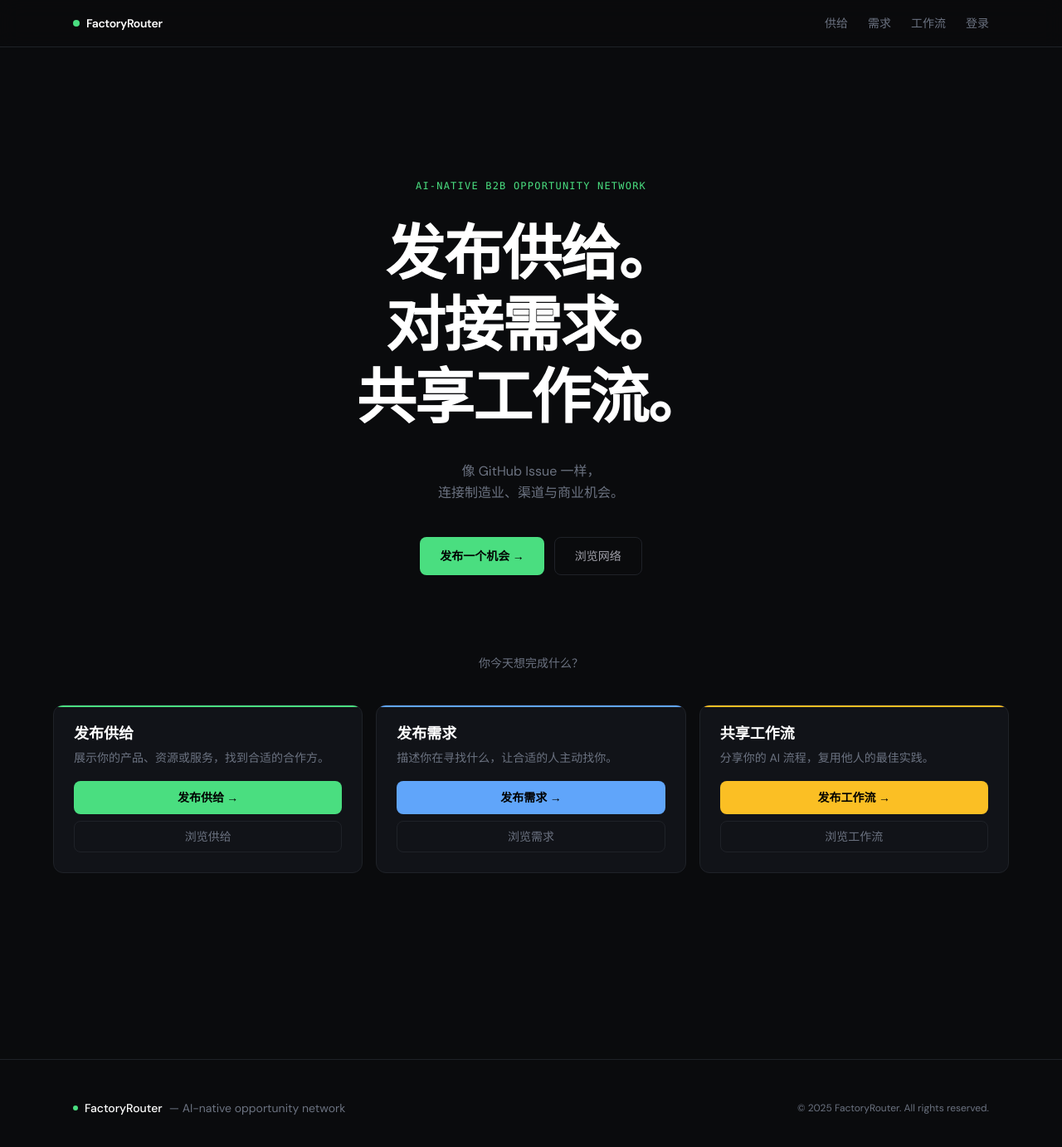
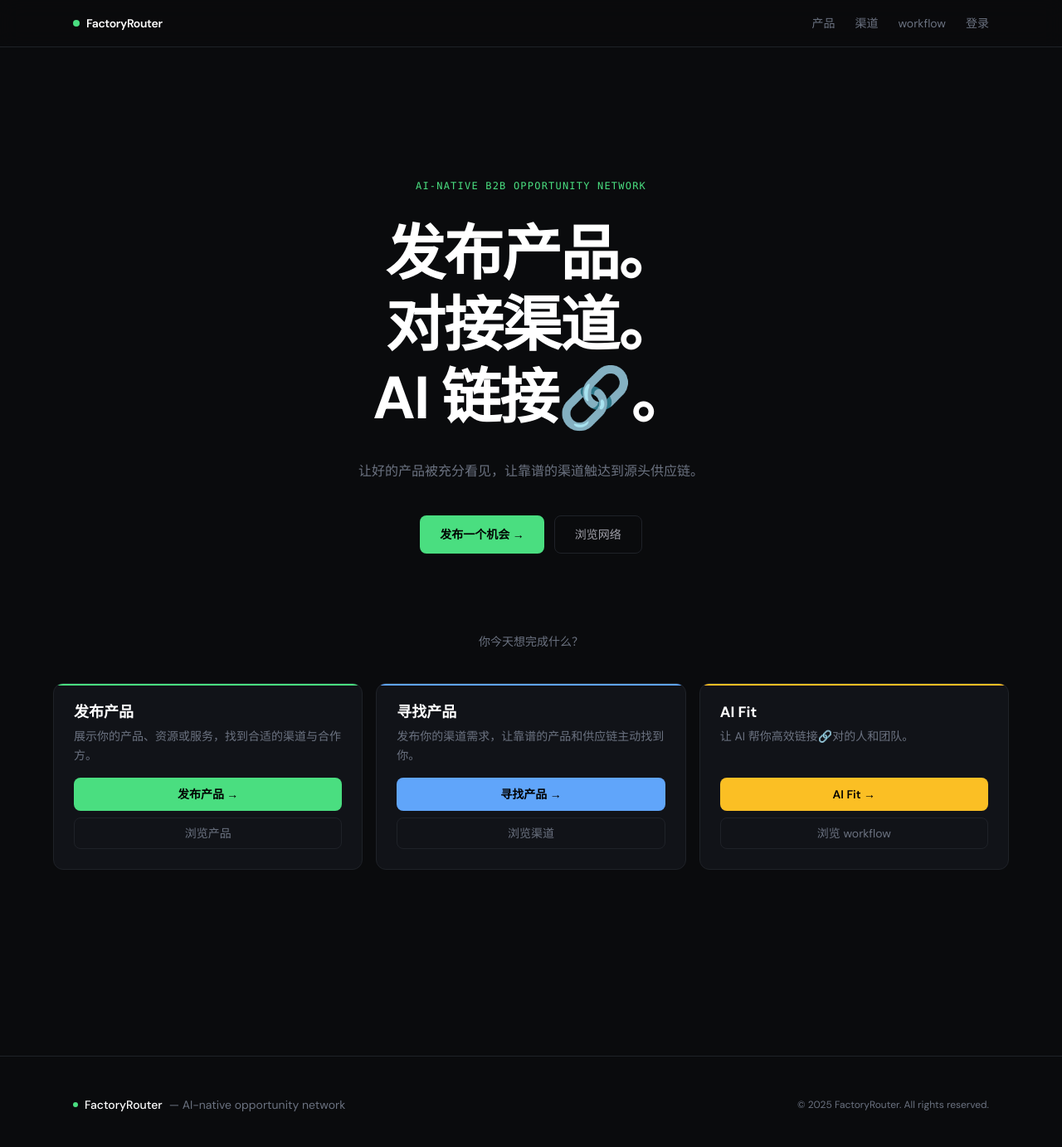
Before and after one commit to AIHomeX-Umber/AIFactory, a Next.js app: page / in a window 1280 px wide. Shown: the top 1382 px of the page at 83% size. Built offline with nearby package versions, Linux system fonts and the light colour scheme; no server answers.

Commit message:
copy: refine homepage product channel AI fit positioning

```diff
--- a/src/components/action-cards.tsx
+++ b/src/components/action-cards.tsx
@@ -5,31 +5,31 @@ import Link from "next/link";
 
 const cards = [
   {
-    title: "发布供给",
-    subtitle: "展示你的产品、资源或服务，找到合适的合作方。",
-    cta: "发布供给 →",
+    title: "发布产品",
+    subtitle: "展示你的产品、资源或服务，找到合适的渠道与合作方。",
+    cta: "发布产品 →",
     href: "/offers/new",
     color: "#4ade80",
     browse: "/offers",
-    browseLabel: "浏览供给",
+    browseLabel: "浏览产品",
   },
   {
-    title: "发布需求",
-    subtitle: "描述你在寻找什么，让合适的人主动找你。",
-    cta: "发布需求 →",
+    title: "寻找产品",
+    subtitle: "发布你的渠道需求，让靠谱的产品和供应链主动找到你。",
+    cta: "寻找产品 →",
     href: "/requests/new",
     color: "#60a5fa",
     browse: "/requests",
-    browseLabel: "浏览需求",
+    browseLabel: "浏览渠道",
   },
   {
-    title: "共享工作流",
-    subtitle: "分享你的 AI 流程，复用他人的最佳实践。",
-    cta: "发布工作流 →",
+    title: "AI Fit",
+    subtitle: "让 AI 帮你高效链接🔗对的人和团队。",
+    cta: "AI Fit →",
     href: "/workflows/new",
     color: "#fbbf24",
     browse: "/workflows",
-    browseLabel: "浏览工作流",
+    browseLabel: "浏览 workflow",
   },
 ];
 
--- a/src/components/hero.tsx
+++ b/src/components/hero.tsx
@@ -16,13 +16,12 @@ export default function Hero() {
             AI-native B2B opportunity network
           </p>
           <h1 className="text-5xl sm:text-6xl lg:text-7xl font-black text-white leading-[1.1] mb-8 tracking-tight">
-            发布供给。
-            <br />对接需求。
-            <br />共享工作流。
+            发布产品。
+            <br />对接渠道。
+            <br />AI 链接🔗。
           </h1>
           <p className="text-base text-[#6b7280] mb-10 max-w-md mx-auto leading-relaxed">
-            像 GitHub Issue 一样，
-            <br />连接制造业、渠道与商业机会。
+            让好的产品被充分看见，让靠谱的渠道触达到源头供应链。
           </p>
           <div className="flex flex-col sm:flex-row gap-3 justify-center">
             <Link
--- a/src/components/nav.tsx
+++ b/src/components/nav.tsx
@@ -46,9 +46,9 @@ export default function Nav() {
         </Link>
 
         <div className="flex items-center gap-6 text-sm">
-          <Link href="/offers" className={`transition-colors ${isActive("/offers")}`}>供给</Link>
-          <Link href="/requests" className={`transition-colors ${isActive("/requests")}`}>需求</Link>
-          <Link href="/workflows" className={`transition-colors ${isActive("/workflows")}`}>工作流</Link>
+          <Link href="/offers" className={`transition-colors ${isActive("/offers")}`}>产品</Link>
+          <Link href="/requests" className={`transition-colors ${isActive("/requests")}`}>渠道</Link>
+          <Link href="/workflows" className={`transition-colors ${isActive("/workflows")}`}>workflow</Link>
           {user ? (
             <div className="flex items-center gap-3">
               <Link
```
